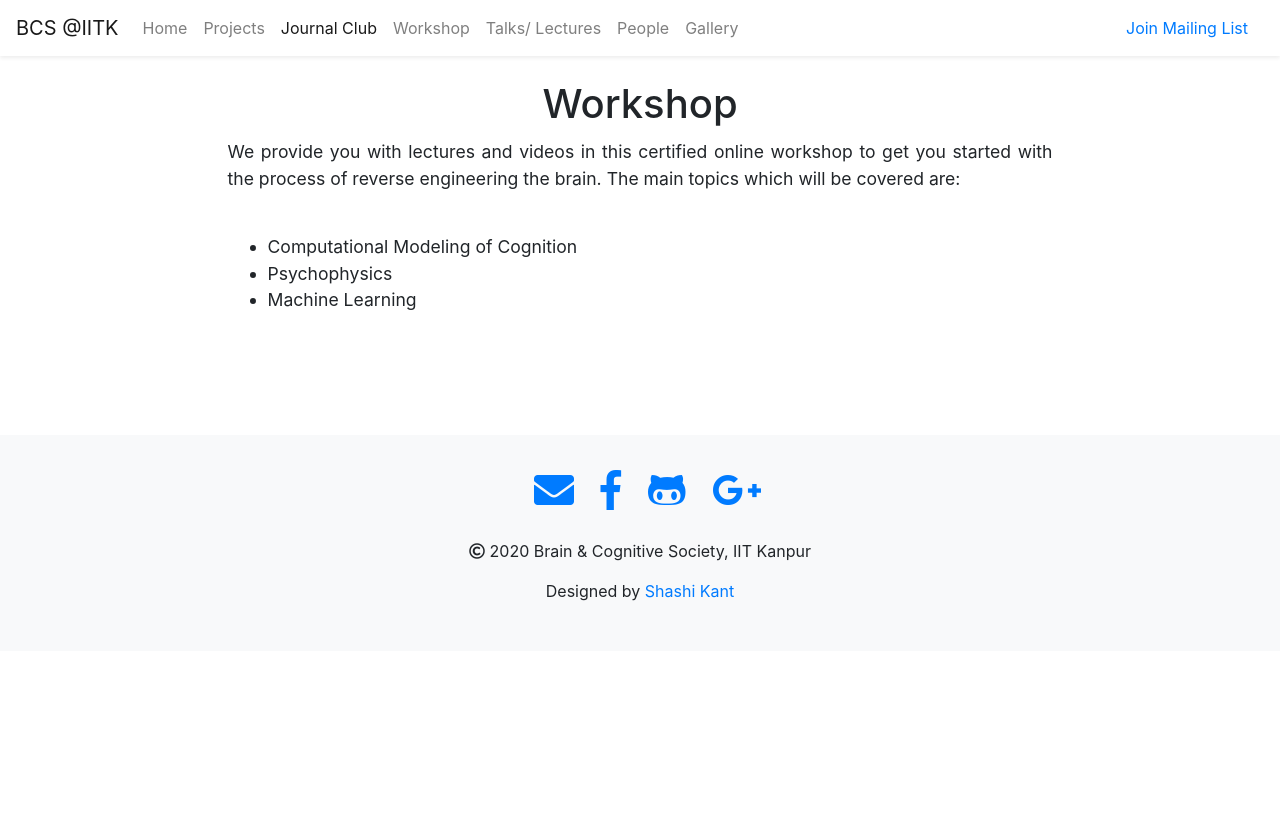
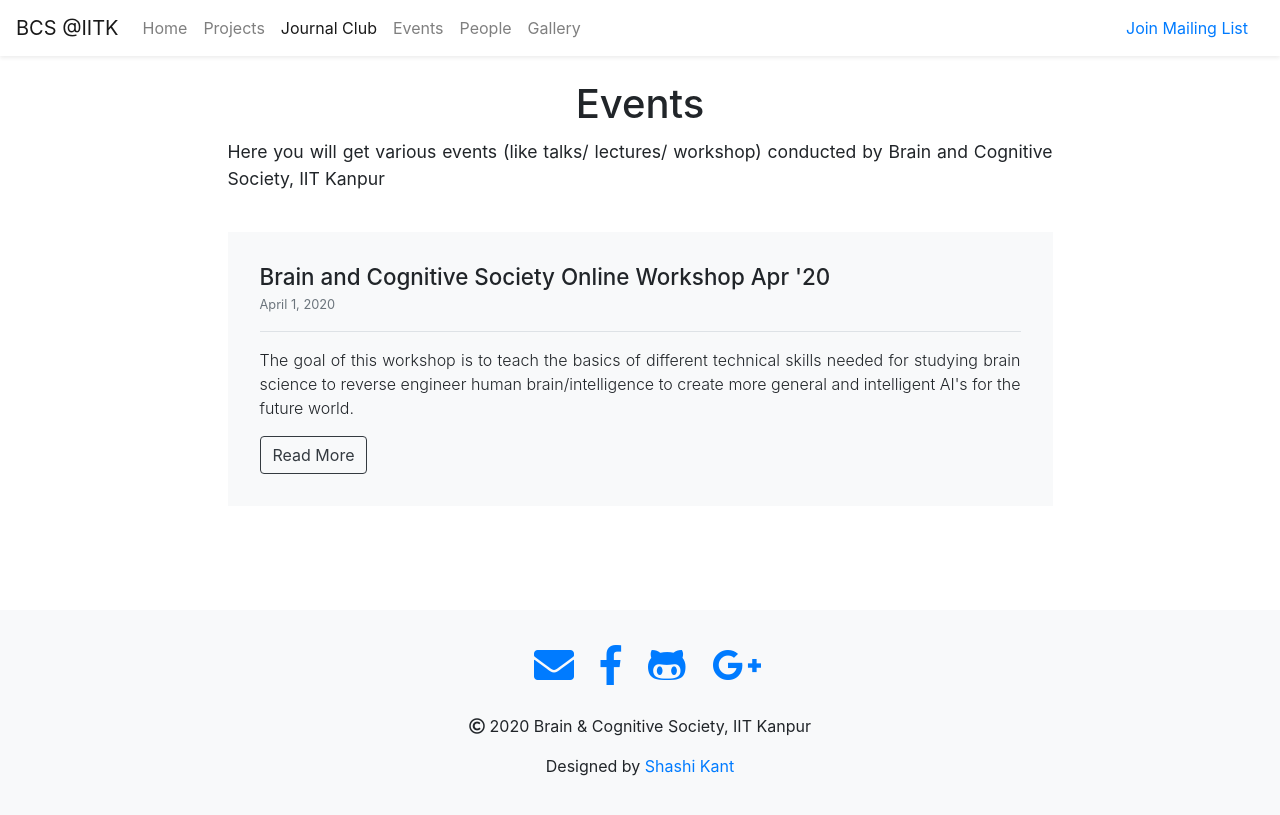
Before and after one commit to bcs-iitk/bcs-iitk.github.io, a Jekyll site: the page built from events/index.html, in a window 1280 px wide. Shown: the top 815 px of the page. Built offline with Jekyll 4.4.1, drawn with Linux system fonts in a browser that asks for light colours; nearby versions of some CDN libraries.

Commit message:
created events page

```diff
--- a/_includes/header.html
+++ b/_includes/header.html
@@ -34,17 +34,10 @@
         {% endif %}
       </li>
       <li class="nav-item">
-        {% if page.title == "Workshop"%}
-          <a class="nav-link active" href="{{ site.url }}/workshop">Workshop</a>
+        {% if page.title == "Events"%}
+          <a class="nav-link active" href="{{ site.url }}/events">Events</a>
         {% else %}
-          <a class="nav-link" href="{{ site.url }}/workshop">Workshop</a>
-        {% endif %}
-      </li>
-      <li class="nav-item">
-        {% if page.title == "Talks/ Lectures"%}
-          <a class="nav-link active" href="{{ site.url }}/talk-lecture">Talks/ Lectures</a>
-        {% else %}
-          <a class="nav-link" href="{{ site.url }}/talk-lecture">Talks/ Lectures</a>
+          <a class="nav-link" href="{{ site.url }}/events">Events</a>
         {% endif %}
       </li>
       <li class="nav-item">
--- /dev/null
+++ b/events/_posts/2020-04-01-BCS-Workshop-Apr-2020.md
@@ -0,0 +1,32 @@
+---
+layout: post
+title: Brain and Cognitive Society Online Workshop Apr '20
+abstract: The goal of this workshop is to teach the basics of different technical skills needed for studying brain science to reverse engineer human brain/intelligence to create more general and intelligent AI's for the future world.
+---
+The goal of this workshop is to teach the basics of different technical skills needed for studying brain science to reverse engineer human brain/intelligence to create more general and intelligent AI's for the future world. It covers a range of topics, including:
+* Basic Machine Learning
+* Computational Modeling
+* Psychophysics, Data Analysis and Experiment Design
+
+The lectures and workshop materials are a combination of links to different online resources plus some additional materials created by [Brain and Cognitive Society, IIT Kanpur](https://bcs-iitk.github.io/). Assignments were created by [Brain and Cognitive Society, IIT Kanpur](https://bcs-iitk.github.io/).
+
+The complete schedule of the workshop is [here](https://docs.google.com/spreadsheets/d/e/2PACX-1vTFknqDgVMKTFt8_aUp14bFlYO5cqHk8OfbkQ6xIaulwXtF2w5GUI8-2R3UrmiIUJZuAG-hfJKI0ULs/pubhtml?gid=0&single=true)
+
+The github repo is present [here](https://github.com/bcs-iitk/BCS_Workshop_Apr_20)
+
+## Lecture Materials and Resources:
+
+| Topics | Links |
+| ------ | ------ |
+| Basic Python | [LINK](https://github.com/bcs-iitk/BCS_Workshop_Apr_20/blob/master/Python_Tutorial/Readme.md) |
+| Machine Learning | [LINK](https://github.com/bcs-iitk/BCS_Workshop_Apr_20/blob/master/Machine_Learning/Readme.md) |
+| Computational Modeling | [LINK](https://github.com/bcs-iitk/BCS_Workshop_Apr_20/blob/master/Computational_Modeling/Readme.md) |
+| Psychophysics | [LINK](https://github.com/bcs-iitk/BCS_Workshop_Apr_20/blob/master/Psychophysics/Readme.md) |
+
+## References to Lecture Materials and Resources:
+* [Machine Learning Zero to Hero by Laurence Moroney](https://github.com/lmoroney/dlaicourse)
+* [MIT 6.S191 Introduction to Deep Learning](http://introtodeeplearning.com/)
+* [BRAINS, MINDS & MACHINES SUMMER COURSE](https://cbmm.mit.edu/summer-school/2018)
+* [Deeplearning.ai](https://www.youtube.com/channel/UCcIXc5mJsHVYTZR1maL5l9w)
+* [Simplilearn](https://www.youtube.com/user/Simplilearn)
+* [Introduction to Machine Learning CS771A Autumn 2018](https://www.cse.iitk.ac.in/users/piyush/courses/ml_autumn18/index.html)
--- a/workshop/index.html
+++ b/events/index.html
@@ -5,15 +5,9 @@ title: Journal Club
 <div class="row justify-content-md-center">
   <div class="col-xs-12 col-md-9">
     <div class="" style="align: center">
-      <center><h1 class="post-title display-5">Workshop</h1></center>
+      <center><h1 class="post-title display-5">Events</h1></center>
       <div class="post-content">
-        <p>We provide you with lectures and videos in this certified online workshop to get you started with the process of reverse engineering the brain. The main topics which will be covered are:</p>
-	<br>
-	<ul>
-	    <li>Computational Modeling of Cognition</li>
-	    <li>Psychophysics</li>
-	    <li>Machine Learning</li>
-	</ul>
+        <p>Here you will get various events (like talks/ lectures/ workshop) conducted by Brain and Cognitive Society, IIT Kanpur
       </div>
       <br>
     </div>
@@ -22,7 +16,7 @@ title: Journal Club
 
 <div class="row justify-content-md-center">
   <div class="col-xs-12 col-md-9">
-    {% for post in site.categories.workshop %}
+    {% for post in site.categories.events %}
         <div class="project bg-light">
           <div class="project-header border-bottom">
             <h2 class="project-title">{{ post.title }}</h2>
```
Also changed, not shown: index.html (indentation only).
